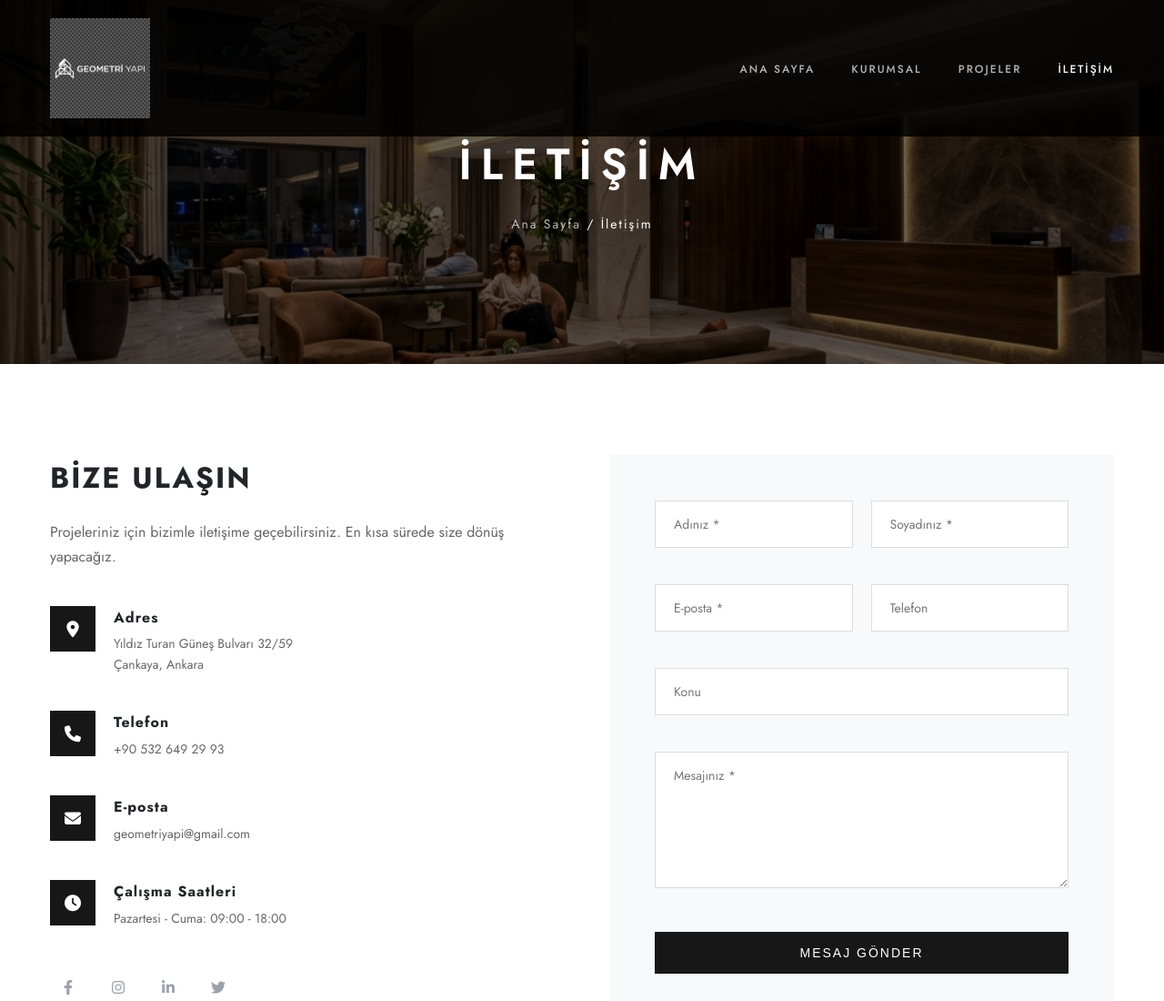
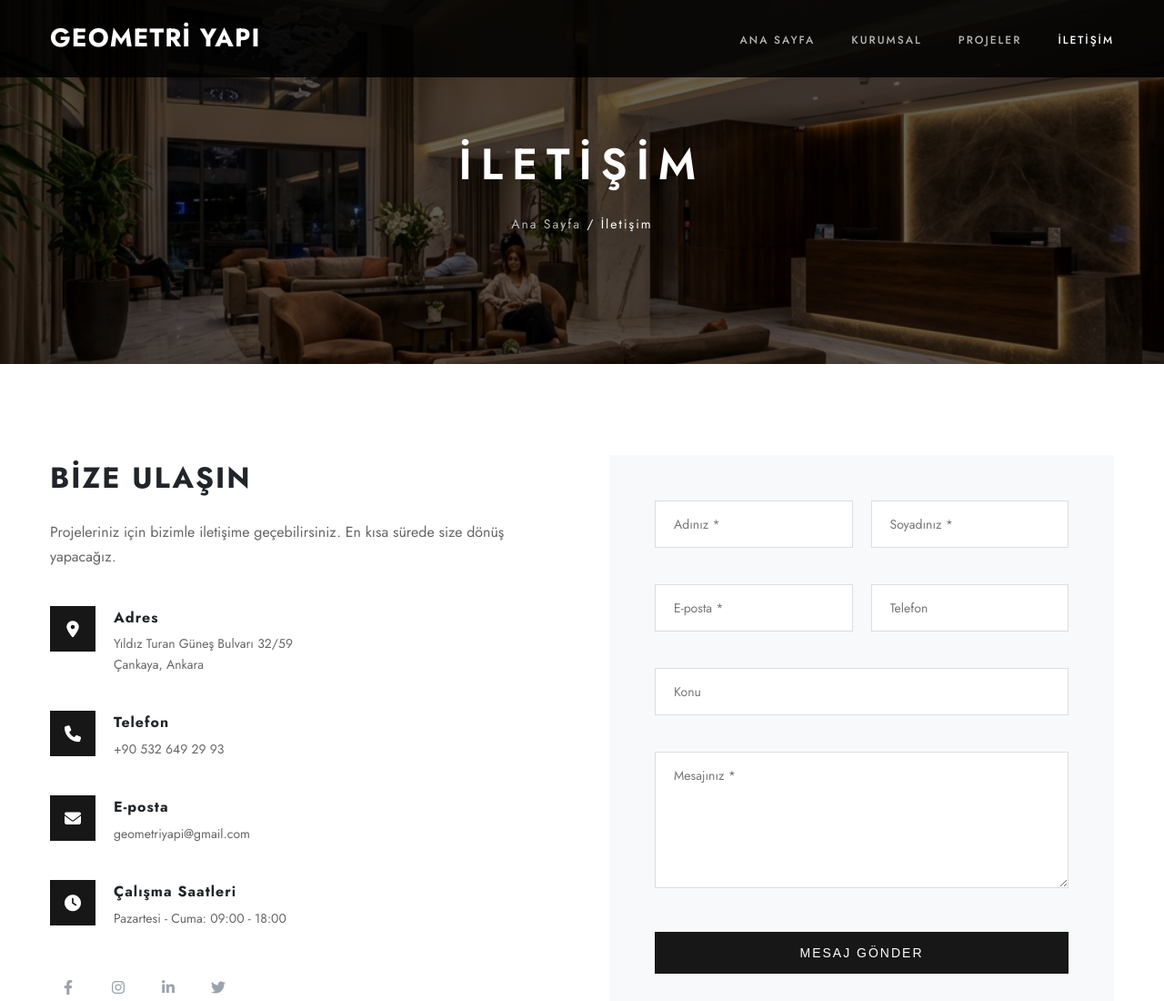
Before and after one commit to ArdaYldz8/GeometriYapi, a website: page iletisim.html in a window 1280 px wide. Shown: the top 1100 px of the page at 91% size. Drawn offline with Linux system fonts and the light colour scheme; no server answers.

Commit message:
Switch to text logo

```diff
--- a/iletisim.html
+++ b/iletisim.html
@@ -16,9 +16,9 @@
     <header id="header">
         <div class="container">
             <a href="index.html" class="logo" id="site-logo">
-                <img src="images/logo.png" alt="GEOMETRİ YAPI" class="logo-img"
+                <img src="images/logo.png" alt="GEOMETRİ YAPI" class="logo-img" style="display:none;"
                     onerror="this.style.display='none';this.nextElementSibling.style.display='inline';">
-                <span class="logo-text" style="display:none;">GEOMETRİ YAPI</span>
+                <span class="logo-text">GEOMETRİ YAPI</span>
             </a>
 
             <nav class="main-nav" id="mainNav">
```
Also changed, not shown: index.html (+2 -2 lines), kurumsal.html (+2 -2 lines), projeler.html (+2 -2 lines).
